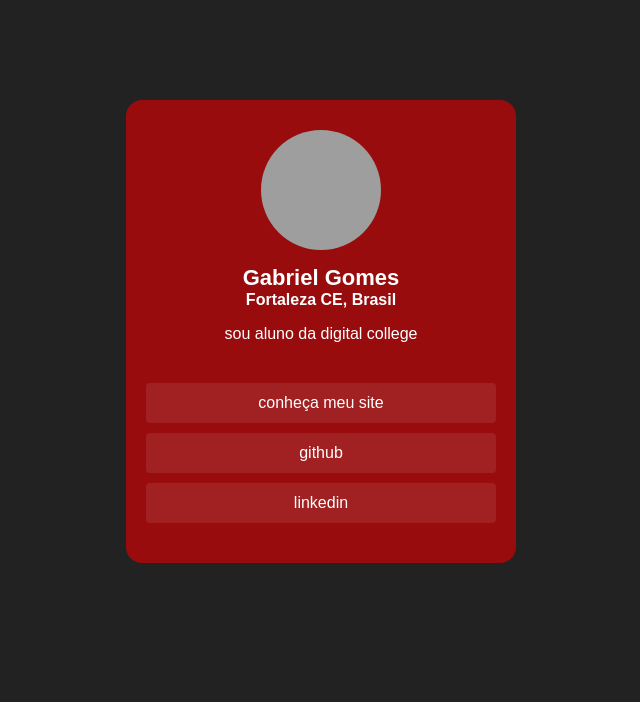
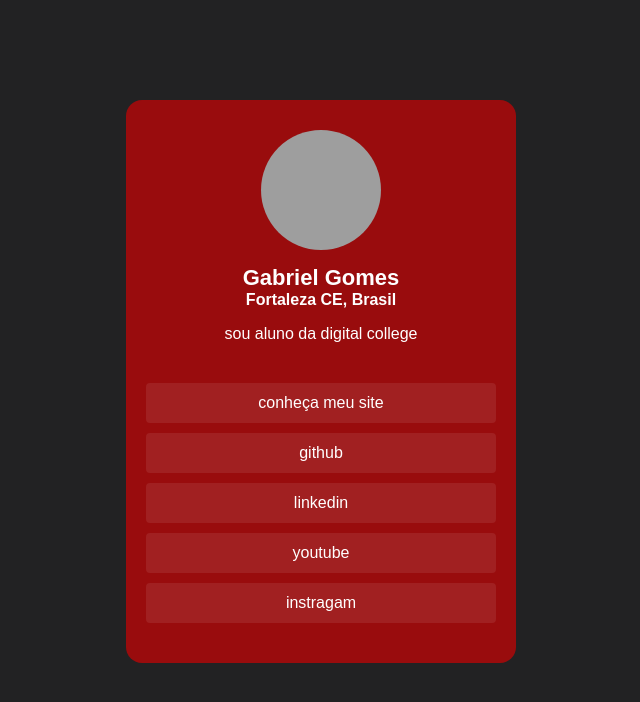
Before and after one commit to GabrielGomes2503/html-atividade-1, a plain HTML site: page index.html in a window 1280 px wide. Shown: the whole page, without its empty margins (319-959 px from the left). Drawn offline with Linux system fonts and the light colour scheme; grey boxes are pictures that could not be loaded.

Commit message:
atividade finalizada

```diff
--- a/index.html
+++ b/index.html
@@ -15,6 +15,8 @@
         <a href="https://google.com" target="_blank">conheça meu site</a>
         <a href="https://github.com/GabrielGomes2503" target="_blank">github</a>
         <a href="https://linkedin.com/" target="_blank">linkedin</a>
+        <a href="https://www.youtube.com/" target="_blank">youtube</a>
+        <a href="https://www.instagram.com/lidianegomes_?igsh=cDZ0MnlicWZtNnFx" target="_blank">instragam</a>
 
     </div>
 </body>
```
